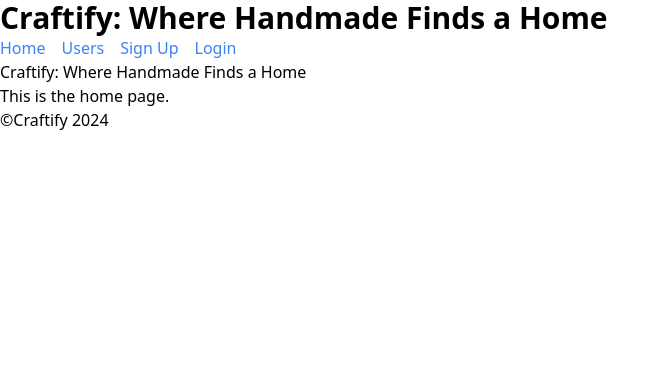
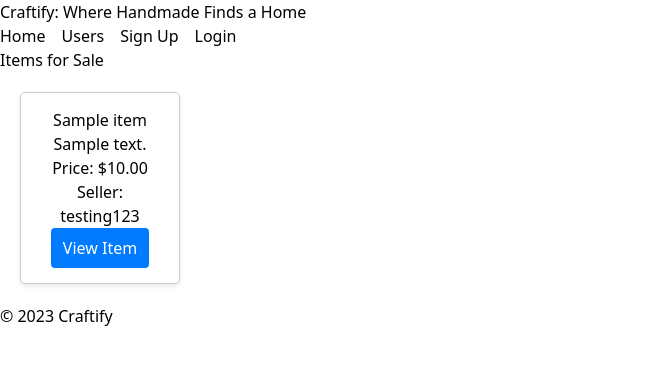
Before and after one commit to rgonzalez12/craftify, a Django app: page / in a window 1280 px wide. Shown: the top 365 px of the page, without its empty margins (0-670 px from the left). Run offline with Django 5.2, Linux system fonts and the light colour scheme; data comes from the database, SQL or seed files in the repository; tables that the repository leaves empty hold one stand-in row (values such as "Sample post").

Commit message:
updated urls to accomdate for item view and item handling on frontend, updated settingspy to add seed, and other package controllers for dummy data, updated item and user model. created and ran migrations, updated viewlogic for items, updated html for base and homepage, created item container and delete account page, updated item forms, saved logging from runserver test

```diff
--- a/craftify/forms/item_form.py
+++ b/craftify/forms/item_form.py
@@ -4,7 +4,7 @@ from craftify.models.item_controller import Item, PurchaseOrder, PurchaseOrderIt
 class ItemForm(forms.ModelForm):
     class Meta:
         model = Item
-        fields = ['name', 'description', 'price', 'image', 'category']
+        fields = ['name', 'description', 'price', 'quantity', 'seller']
         widgets = {
             'name': forms.TextInput(attrs={'class': 'form-input', 'placeholder': 'Enter item name'}),
             'description': forms.Textarea(attrs={'class': 'form-textarea', 'placeholder': 'Enter item description'}),
--- a/craftify/models/item_controller.py
+++ b/craftify/models/item_controller.py
@@ -15,37 +15,8 @@ from django.contrib.contenttypes.models import ContentType
 User = get_user_model()
 
 class Item(models.Model):
-    owner = models.ForeignKey(
-        settings.AUTH_USER_MODEL,
-        on_delete=models.CASCADE,
-        related_name='items',
-        help_text="Owner of the item"
-    )
-    name = models.CharField(
-        max_length=255,
-        validators=[
-            RegexValidator(
-                regex=r'^[\w\s\-]+$',
-                message='Name can only contain letters, numbers, spaces, and hyphens.'
-            )
-        ]
-    )
-    description = models.TextField(
-        help_text="Description of the item",
-        default='No description provided.'
-    )
-    category = models.CharField(
-        max_length=100,
-        help_text="Category of the item",
-        default='Uncategorized'
-    )
-    image = models.ImageField(
-        upload_to='item_images/',
-        validators=[validate_image_file_extension],
-        null=True,
-        blank=True,
-        help_text="Image of the item"
-    )
+    name = models.CharField(max_length=255)
+    description = models.TextField()
     price = models.DecimalField(
         max_digits=10,
         decimal_places=2,
@@ -60,24 +31,20 @@ class Item(models.Model):
         ]
     )
     created_at = models.DateTimeField(auto_now_add=True)
-    seller = models.ForeignKey(User, on_delete=models.CASCADE, related_name='items_for_sale',default=1)
+    seller = models.ForeignKey(settings.AUTH_USER_MODEL, on_delete=models.CASCADE, related_name='items_for_sale')
 
     class Meta:
         ordering = ['-created_at']
         verbose_name = "Item"
         verbose_name_plural = "Items"
         indexes = [
-            models.Index(fields=['owner']),
+            models.Index(fields=['seller']),
             models.Index(fields=['name']),
         ]
-        unique_together = ('owner', 'name')
+        unique_together = ('seller', 'name')
 
     def __str__(self):
-        return f'{self.name} by {self.owner.username}'
-
-    def save(self, *args, **kwargs):
-        self.full_clean()
-        super().save(*args, **kwargs)
+        return f'{self.name} by {self.seller.username}'
 
 class PurchaseOrder(models.Model):
     seller = models.ForeignKey(User, related_name='sales', on_delete=models.CASCADE)
--- a/craftify/models/user_ext_controller.py
+++ b/craftify/models/user_ext_controller.py
@@ -18,27 +18,11 @@ class UserExtendedManager(BaseUserManager):
     def create_superuser(self, email, password=None, **extra_fields):
         extra_fields.setdefault('is_staff', True)
         extra_fields.setdefault('is_superuser', True)
-        extra_fields.setdefault('date_of_birth', '1970-01-01')
-        extra_fields.setdefault('country_code', '+1')
-        extra_fields.setdefault('drivers_license_number', 'DEFAULT123456')
-        extra_fields.setdefault('phone_number', '+1234567890')
-
-        # Create a unique address using timestamp
-        timestamp = timezone.now().strftime('%Y%m%d%H%M%S')
-        default_address = Address.objects.create(
-            street=f'Default Street {timestamp}',
-            city='Default City',
-            state='Default State',
-            postal_code='00000',
-            country='Default Country'
-        )
-        extra_fields['address'] = default_address
-
         return self.create_user(email, password, **extra_fields)
 
 class UserExtended(AbstractBaseUser, PermissionsMixin):
     email = models.EmailField(unique=True)
-    username = models.CharField(max_length=150, unique=True)
+    username = models.CharField(max_length=255, unique=True)
     address = models.OneToOneField(
         Address,
         on_delete=models.CASCADE,
@@ -48,7 +32,7 @@ class UserExtended(AbstractBaseUser, PermissionsMixin):
     bio = models.TextField(null=True, blank=True)
     country_code = models.CharField(max_length=4, blank=True)
     drivers_license_number = models.CharField(max_length=20, blank=True)
-    phone_number = models.CharField(max_length=15, blank=True)
+    phone_number = models.CharField(max_length=15, blank=True, null=True)
     date_of_birth = models.DateField(null=True, blank=True)
     profile_picture = models.ImageField(upload_to='profile_pictures/', null=True, blank=True)
     website = models.URLField(blank=True)
--- a/craftify/static/css/styles.css
+++ b/craftify/static/css/styles.css
@@ -902,3 +902,39 @@ video {
     padding-right: 2rem;
   }
 }
+
+.items-container {
+  padding: 20px;
+}
+
+.items-grid {
+  display: grid;
+  grid-template-columns: repeat(auto-fill, minmax(150px, 1fr));
+  gap: 20px;
+}
+
+.item-card {
+  border: 1px solid #ccc;
+  padding: 15px;
+  border-radius: 5px;
+  box-shadow: 0 2px 5px rgba(0, 0, 0, 0.1);
+  background-color: #fff;
+  text-align: center;
+}
+
+.item-card h3 {
+  margin-top: 0;
+}
+
+.button {
+  display: inline-block;
+  padding: 8px 12px;
+  background-color: #007bff;
+  color: #fff;
+  text-decoration: none;
+  border-radius: 4px;
+}
+
+.button:hover {
+  background-color: #0056b3;
+}
--- a/craftify/templates/base.html
+++ b/craftify/templates/base.html
@@ -3,22 +3,22 @@
 <head>
     <meta charset="UTF-8">
     <meta name="viewport" content="width=device-width, initial-scale=1.0">
-    <title>{% block title %}My Site{% endblock %}</title>
+    <title>{% block title %}Craftify{% endblock %}</title>
     {% load static %}
     <link rel="stylesheet" href="{% static 'css/styles.css' %}">
 </head>
 <body>
     <header>
-        <h1 class="text-3xl font-bold">Craftify: Where Handmade Finds a Home</h1>
+        <h1>Craftify: Where Handmade Finds a Home</h1>
         <nav>
             <ul class="flex space-x-4">
-                <li><a href="{% url 'home' %}" class="text-blue-500">Home</a></li>
-                <li><a href="{% url 'list_users' %}" class="text-blue-500">Users</a></li>
+                <li><a href="{% url 'home' %}">Home</a></li>
+                <li><a href="{% url 'list_users' %}">Users</a></li>
                 {% if user.is_authenticated %}
-                    <li><a href="{% url 'logout' %}" class="text-blue-500">Logout</a></li>
+                    <li><a href="{% url 'logout' %}">Logout</a></li>
                 {% else %}
-                    <li><a href="{% url 'signup' %}" class="text-blue-500">Sign Up</a></li>
-                    <li><a href="{% url 'login' %}" class="text-blue-500">Login</a></li>
+                    <li><a href="{% url 'signup' %}">Sign Up</a></li>
+                    <li><a href="{% url 'login' %}">Login</a></li>
                 {% endif %}
             </ul>
         </nav>
@@ -28,7 +28,7 @@
         {% endblock %}
     </main>
     <footer>
-        <p>&copy;Craftify 2024</p>
+        <p>&copy; 2023 Craftify</p>
     </footer>
 </body>
 </html>
--- a/craftify/templates/home.html
+++ b/craftify/templates/home.html
@@ -1,8 +1,24 @@
-{% extends "base.html" %}
+{% extends 'base.html' %}
 
-{% block title %}Home{% endblock %}
+{% block title %}Home - Items for Sale{% endblock %}
 
 {% block content %}
-  <h2>Craftify: Where Handmade Finds a Home</h2>
-  <p>This is the home page.</p>
+<h2>Items for Sale</h2>
+<div class="items-container">
+    {% if items %}
+        <div class="items-grid">
+            {% for item in items %}
+                <div class="item-card">
+                    <h3>{{ item.name }}</h3>
+                    <p>{{ item.description|truncatewords:20 }}</p>
+                    <p>Price: ${{ item.price }}</p>
+                    <p>Seller: {{ item.seller.username }}</p>
+                    <a href="{% url 'item_detail' item.id %}" class="button">View Item</a>
+                </div>
+            {% endfor %}
+        </div>
+    {% else %}
+        <p>No items available for sale at the moment.</p>
+    {% endif %}
+</div>
 {% endblock %}
--- a/craftify/templates/users/delete.html
+++ b/craftify/templates/users/delete.html
@@ -2,7 +2,7 @@
 
 {% block content %}
   <h2>Delete User</h2>
-  <p>Are you sure you want to delete {{ user.username }}?</p>
+  <p>Are you sure you want to delete your account?</p>
   <form method="post">
     {% csrf_token %}
     <button type="submit">Confirm</button>
--- a/craftify/urls.py
+++ b/craftify/urls.py
@@ -16,11 +16,11 @@ Including another URLconf
 """
 from django.contrib import admin
 from django.urls import path
-from .views import user_views
+from .views import item_views, user_views
 
 urlpatterns = [
     path('admin/', admin.site.urls),
-    path('', user_views.home, name='home'),  # Home view
+    path('', item_views.home, name='home'),  # Home view
     path('signup/', user_views.signup, name='signup'),  # User signup
     path('login/', user_views.user_login, name='login'),  # User login
     path('logout/', user_views.user_logout, name='logout'),  # User logout
@@ -30,4 +30,5 @@ urlpatterns = [
     path('users/<int:user_id>/update/', user_views.update_user, name='update_user'),  # Update user
     path('users/<int:user_id>/delete/', user_views.delete_user, name='delete_user'),  # Delete user
     path('profile/<int:user_id>/', user_views.profile, name='profile'),  # User profile
+    path('item/<int:item_id>/', item_views.item_detail, name='item_detail'),  # Item detail view
 ]
--- a/craftify/views/item_views.py
+++ b/craftify/views/item_views.py
@@ -6,13 +6,17 @@ from django.contrib import messages
 from django.core.exceptions import PermissionDenied
 from django.contrib.auth.decorators import login_required
 
+def home(request):
+    items = Item.objects.all()
+    return render(request, 'home.html', {'items': items})
+
 def list_items(request):
     items = Item.objects.all()
     return render(request, 'items/item_list.html', {'items': items})
 
 def item_detail(request, item_id):
     item = get_object_or_404(Item, id=item_id)
-    return render(request, 'items/item_detail.html', {'item': item})
+    return render(request, 'item_detail.html', {'item': item})
 
 @login_required
 def create_item(request):
```
Also changed, not shown: craftify/settings.py (+8 -4 lines), craftify/templates/items/item_detail.html (added, +11 -0 lines), craftify/migrations/0010_cart_cartitem.py (added), craftify/migrations/0011_remove_item_craftify_it_owner_i_06963d_idx_and_more.py (added), db.sqlite3.
